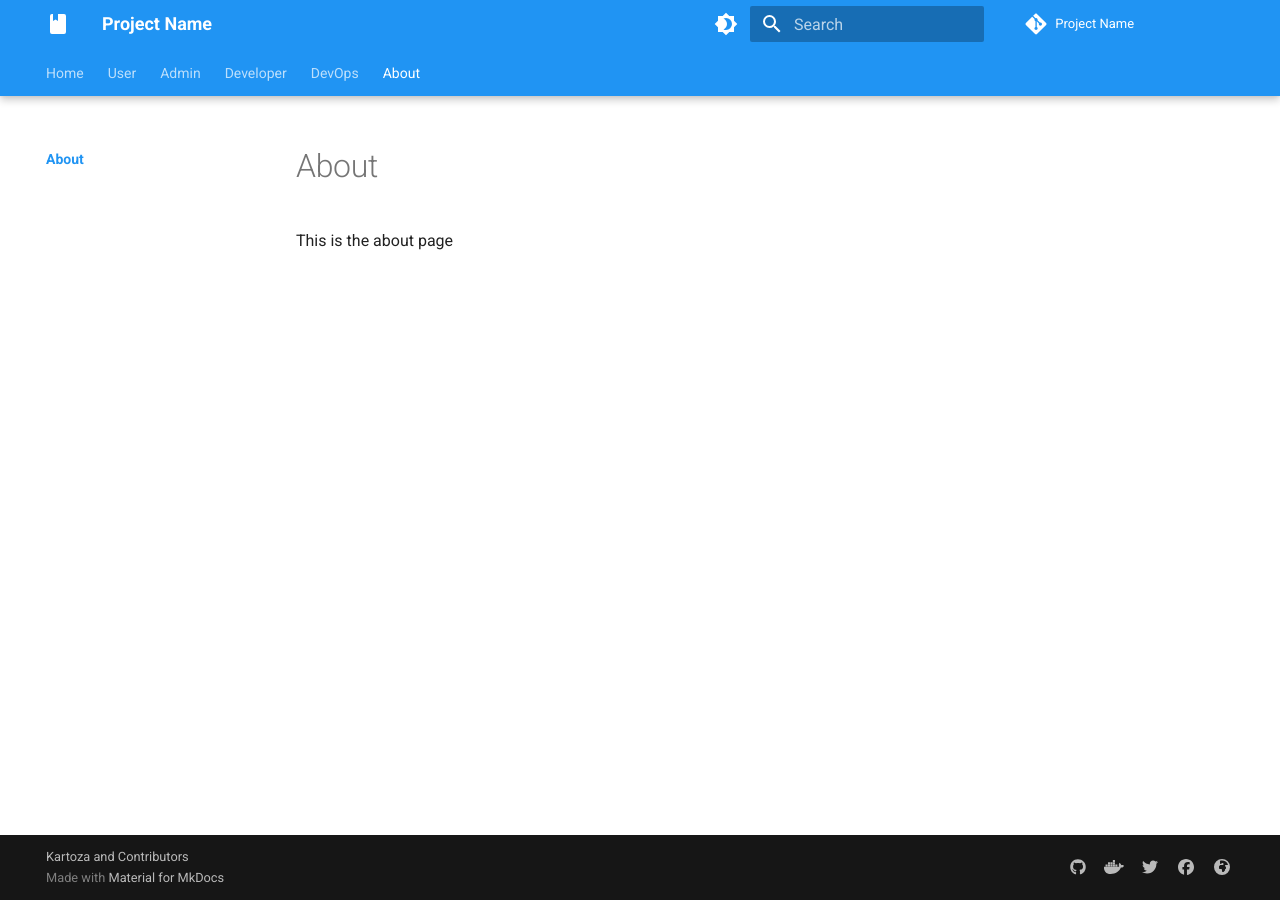
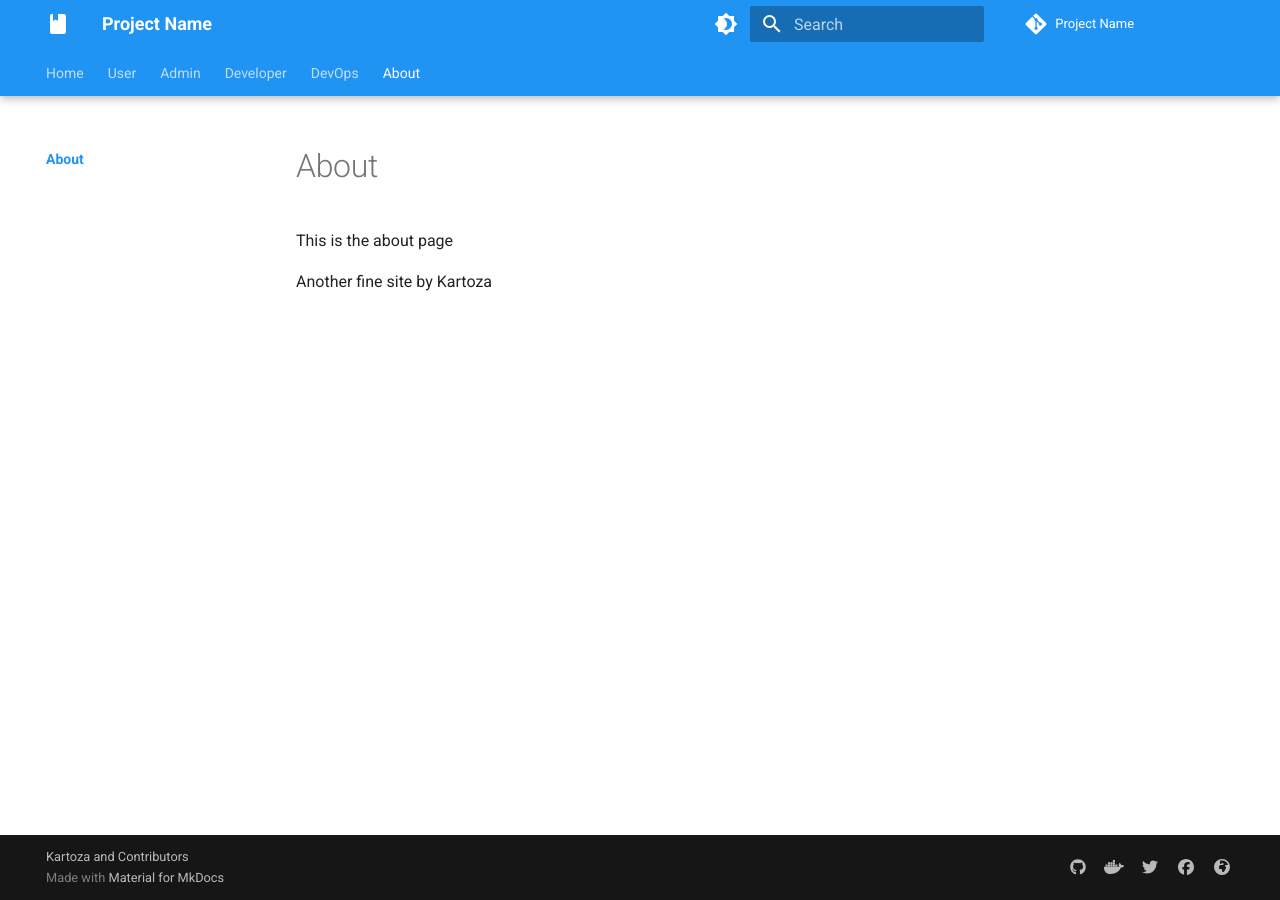
Before and after one commit to kartoza/django-react-base, an MkDocs documentation site: the page built from docs/src/about/index.md, in a window 1280 px wide. Built offline with MkDocs 1.6.1 and Material for MkDocs 9.7.7, drawn with Linux system fonts in a browser that asks for light colours; comment, search, counter and statistics services are not loaded.

Commit message:
Updated readme

```diff
--- a/docs/src/about/index.md
+++ b/docs/src/about/index.md
@@ -1 +1,4 @@
 This is the about page
+
+
+Another fine site by Kartoza
```
